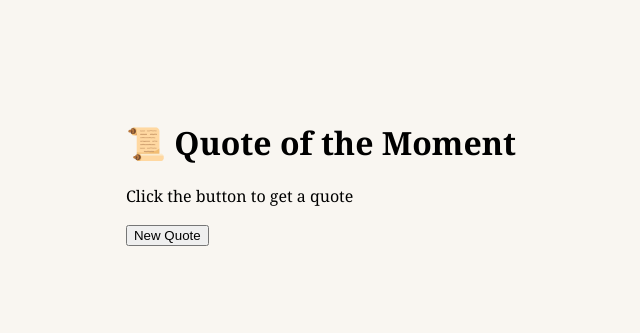
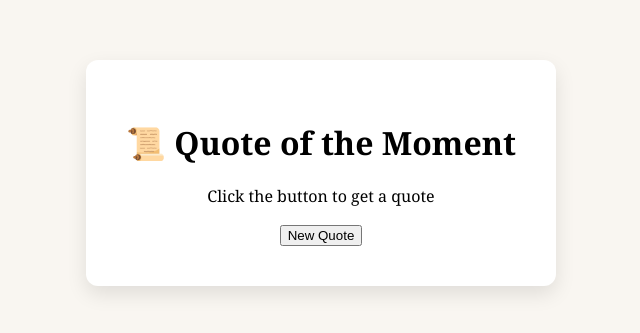
Before and after one commit to payce06/QuoteGenerator, a plain HTML site: page index.html in a window 1280 px wide. Shown: the part 227-560 px from the top of the page, without its empty margins (319-959 px from the left). Drawn offline with Linux system fonts and the light colour scheme.

Commit message:
style-css

```diff
--- a/style.css
+++ b/style.css
@@ -7,3 +7,12 @@ body {
     background: #f9f6f1;
     margin: 0;
 }
+
+.container {
+    text-align: center;
+    max-width: 500px;
+    padding: 40px;
+    background: #fff;
+    border-radius: 12px;
+    box-shadow: 0 8px 20px rgba(0, 0, 0, 0.1);
+}
```
